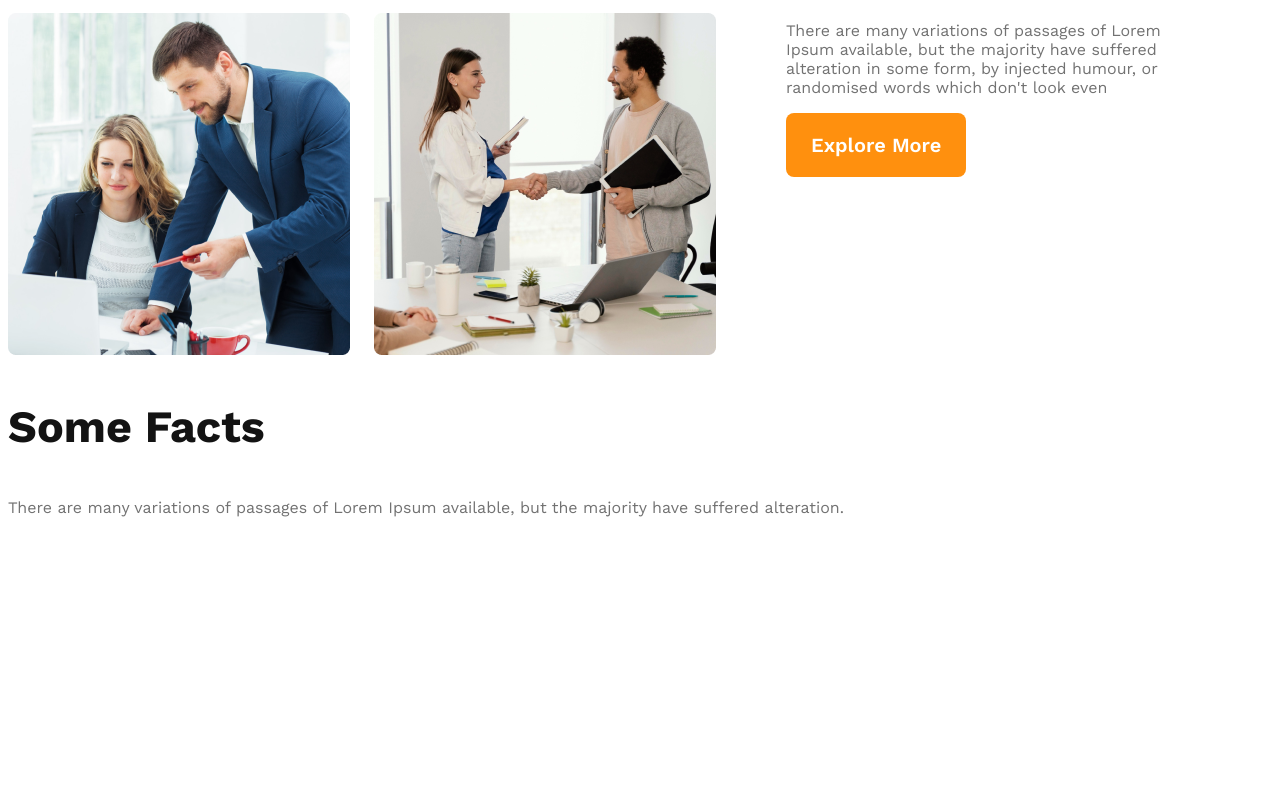
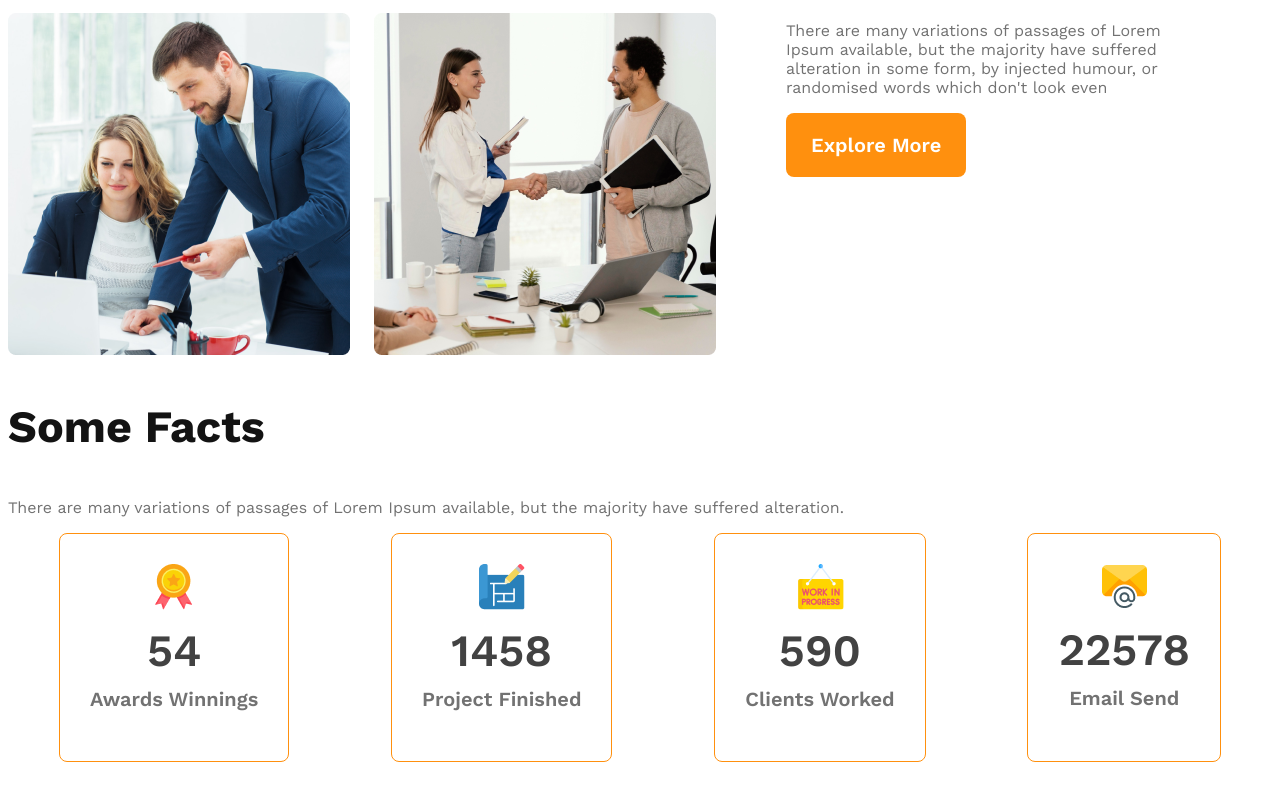
Before and after one commit to Ghost6009/g3-architects-website2, a plain HTML site: page index.html in a window 1280 px wide. Shown: the part 1434-2234 px from the top of the page. Before the commit the page ends 2021 px from the top, so only its background shows below. Drawn offline with nearby package versions, Linux system fonts and the light colour scheme.

Commit message:
added some facts section

```diff
--- a/index.html
+++ b/index.html
@@ -52,6 +52,29 @@
         <section class="facts">
             <h3 class="section-title">Some Facts</h3>
             <p class="text-light-gray">There are many variations of passages of Lorem Ipsum available, but the majority have suffered alteration.</p>
+            <div class="facts-card-container">
+                <!-- .card*4>img+h2.card-stats+p.card-title .text-light-gray -->
+                <div class="card">
+                    <img src="images/icons/ribon.png" alt="">
+                    <h2 class="card-stats">54</h2>
+                    <p class="card-title text-light-gray">Awards Winnings</p>
+                </div>
+                <div class="card">
+                    <img src="images/icons/projects.png" alt="">
+                    <h2 class="card-stats">1458</h2>
+                    <p class="card-title text-light-gray">Project Finished</p>
+                </div>
+                <div class="card">
+                    <img src="images/icons/customers.png" alt="">
+                    <h2 class="card-stats">590</h2>
+                    <p class="card-title text-light-gray">Clients Worked</p>
+                </div>
+                <div class="card">
+                    <img src="images/icons/email.png" alt="">
+                    <h2 class="card-stats">22578</h2>
+                    <p class="card-title text-light-gray">Email Send</p>
+                </div>
+            </div>
         </section>
     </main>
     <footer>
--- a/styles/architects.css
+++ b/styles/architects.css
@@ -103,6 +103,30 @@ main{
     color: #FF900E;
     font-weight: 700;
 }
+
+/* facts section */
+.facts-card-container{
+    display: flex;
+    justify-content: space-around;
+}
+.facts-card-container .card{
+    border-radius: 8px;
+    border: 1px solid #FF900E;
+    text-align: center;
+    padding: 30px;
+}
+.facts-card-container .card-title{
+    font-weight: 600;
+    font-size: 1.25rem;
+    margin-top: 5px;
+}
+.facts-card-container .card-stats{
+    font-size: 2.8rem;
+    font-weight: 600;
+    color: #424242;
+    margin-top: 10px;
+    margin-bottom: 10px;
+}
 /* responsive styles */
 
 /* mobile devices */
```
